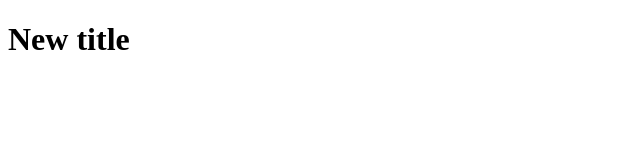
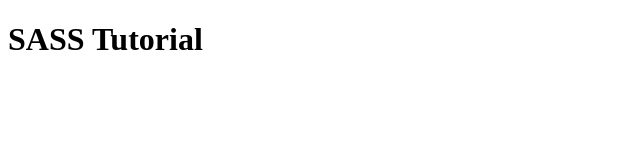
Before and after one commit to smhenderson89/SASS, a plain HTML site: page dist/index.html in a window 1280 px wide. Shown: the whole page, without its empty margins (0-640 px from the left). Drawn offline with Linux system fonts and the light colour scheme.

Commit message:
setting up SASS tutorial

```diff
--- a/index.html
+++ b/dist/index.html
@@ -4,10 +4,11 @@
     <meta charset="UTF-8">
     <meta http-equiv="X-UA-Compatible" content="IE=edge">
     <meta name="viewport" content="width=device-width, initial-scale=1.0">
+    <link rel="stylesheet" href="./css/main.css">
     <title>SASS Tutorial</title>
 </head>
 <body>
-    <h1>New title</h1>
+    <h1>SASS Tutorial</h1>
 
 </body>
 </html>
```
Also changed, not shown: dist/css/main.css (added), scss/main.scss (added), 1 other file.
